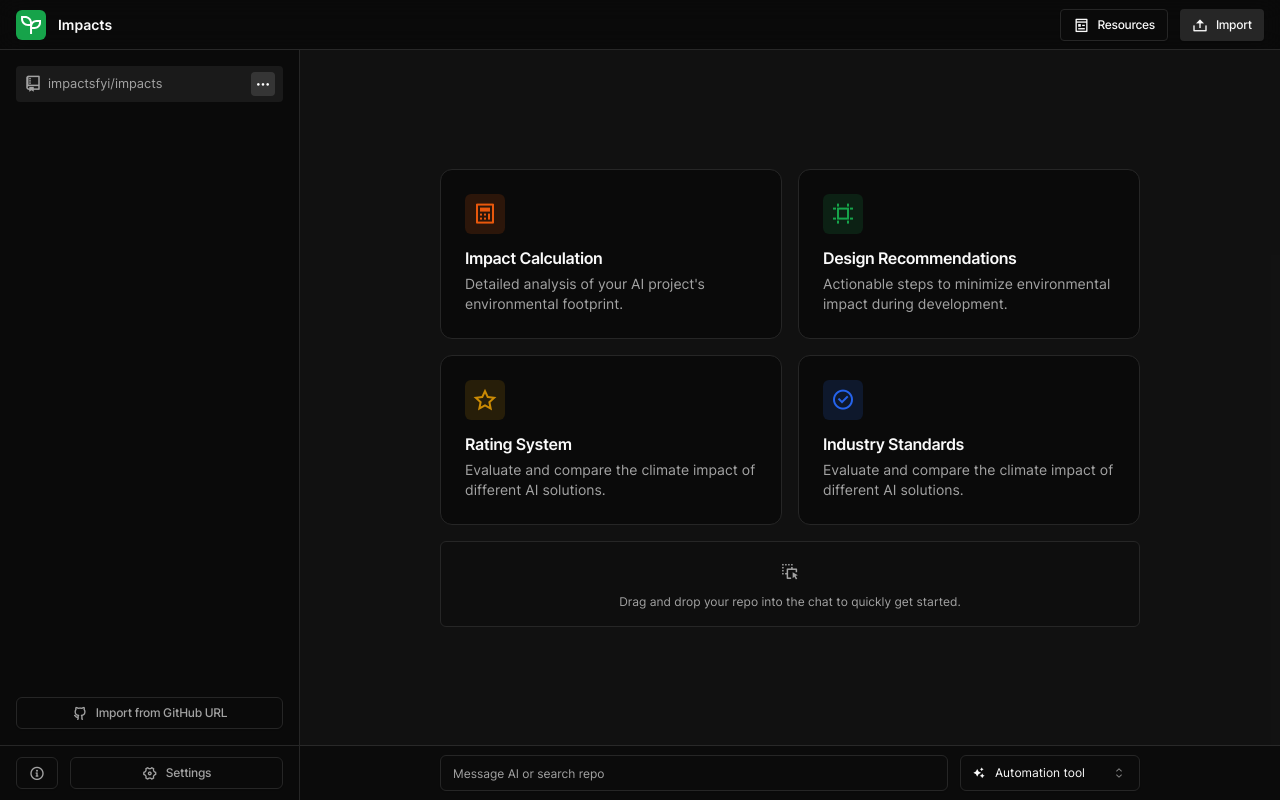
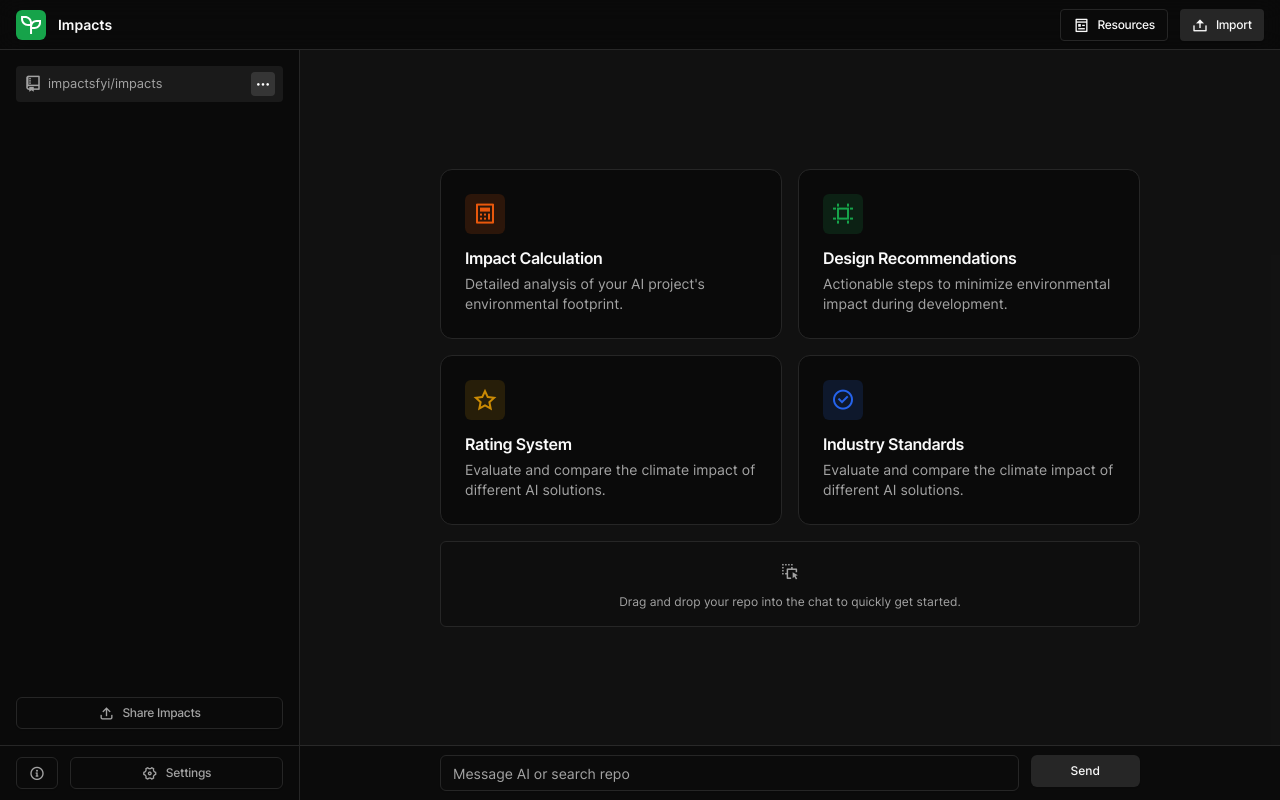
Before and after one commit to impactsfyi/impacts, a React (Vite) app in the folder apps/tauri/: page / in a window 1280 px wide. Built offline with nearby package versions, Linux system fonts and the light colour scheme.

Commit message:
[feat] basic AI chat app functionality

```diff
--- a/apps/tauri/package.json
+++ b/apps/tauri/package.json
@@ -16,11 +16,14 @@
     "@radix-ui/react-slot": "^1.1.0",
     "@tauri-apps/api": "^2",
     "@tauri-apps/plugin-shell": "^2",
+    "axios": "^1.7.7",
     "class-variance-authority": "^0.7.0",
     "clsx": "^2.1.1",
+    "framer-motion": "^11.11.9",
     "lucide-react": "^0.453.0",
     "react": "^18.2.0",
     "react-dom": "^18.2.0",
+    "react-hook-form": "^7.53.0",
     "remixicon": "^4.3.0",
     "tailwind-merge": "^2.5.4",
     "tailwindcss-animate": "^1.0.7"
--- a/apps/tauri/src/App.tsx
+++ b/apps/tauri/src/App.tsx
@@ -1,16 +1,11 @@
-// import { useState } from "react";
-// import { invoke } from "@tauri-apps/api/core";
-
+import { cn } from "./lib/utils";
+import { useState } from "react";
 import { Button } from "@/components/ui/button";
 import { Input } from "./components/ui/input";
 
-import {
-  Select,
-  SelectContent,
-  SelectItem,
-  SelectTrigger,
-  SelectValue,
-} from "@/components/ui/select"
+import { useForm } from "react-hook-form";
+import axios from "axios";
+import { motion } from "framer-motion";
 
 import {
   Dialog,
@@ -21,15 +16,30 @@ import {
   DialogTrigger,
 } from "@/components/ui/dialog"
 
+function App() {
+  interface Message {
+    type: 'user' | 'bot';
+    content: string;
+  }
 
-function App() {
-  // const [greetMsg, setGreetMsg] = useState("");
-  // const [name, setName] = useState("");
+  const [messages, setMessages] = useState<Message[]>([]);
+  const { register, handleSubmit, reset } = useForm();
 
-  // async function greet() {
-  //   // Learn more about Tauri commands at https://tauri.app/develop/calling-rust/
-  //   setGreetMsg(await invoke("greet", { name }));
-  // }
+  const onSubmit = async (data: { message: any; }) => {
+    const userMessage: Message = { type: "user", content: data.message };
+    setMessages((prevMessages) => [...prevMessages, userMessage]);
+
+    try {
+      const response = await axios.post("YOUR_API_ENDPOINT", { message: data.message });
+      const botMessage: Message = { type: "bot", content: response.data.message };
+      setMessages((prevMessages) => [...prevMessages, botMessage]);
+    } catch (error) {
+      console.error("Error fetching bot response:", error);
+    }
+
+    reset();
+  };
+
 
   return (
     <div className="flex flex-col w-full">
@@ -74,10 +84,6 @@ function App() {
                 </DialogHeader>
               </DialogContent>
             </Dialog>
-
-
-
-
 
             <Dialog>
               <DialogTrigger>
@@ -127,8 +133,8 @@ function App() {
 
               <div>
                 <Button variant="outline" size="sm" className="w-full">
-                  <i className="ri-github-line text-[16px]"></i>
-                  <span className="font-medium tracking-tight">Import from GitHub URL</span>
+                  <i className="ri-share-2-line text-[16px]"></i>
+                  <span className="font-medium tracking-tight">Share Impacts</span>
                 </Button>
               </div>
             </div>
@@ -210,8 +216,28 @@ function App() {
 
         <div className="flex flex-col justify-center items-center h-full flex-1 w-full bg-muted-foreground/5">
 
+          {messages.length > 0 && (
+            <div className="w-full max-w-[700px] flex flex-col flex-1">
+              <div className="flex-1"></div>
+              {messages.map((message, index) => (
+                <motion.div
+                  key={index}
+                  initial={{ opacity: 0, y: 20 }}
+                  animate={{ opacity: 1, y: 0 }}
+                  transition={{ duration: 0.3 }}
+                  className={`mb-4 ${message.type === "user" ? "text-right" : "text-left"}`}
+                >
+                  <div className={`inline-block px-4 py-2 border rounded-lg text-sm ${message.type === "user" ? "bg-background text-white rounded-br-none" : "bg-gray-200 text-black"}`}>
+                    {message.content}
+                  </div>
+                </motion.div>
+              ))}
+            </div>
+          )}
 
-          <div className="w-full h-[400px] max-w-[700px] flex-1 flex flex-col justify-center items-center gap-4">
+          <div
+            className={cn("w-full h-[400px] max-w-[700px] flex-1 flex flex-col justify-center items-center gap-4 transition-opacity", messages.length > 0 ? "opacity-0 absolute" : "opacity-100 relative")}
+          >
 
             <div className="grid grid-cols-1 md:grid-cols-2 gap-4">
               <div className="feature-card p-6 border rounded-xl flex flex-col gap-1 bg-background">
@@ -257,32 +283,18 @@ function App() {
           </div>
 
           <footer className="w-full bg-background/80 backdrop-blur-md h-[55px] flex flex-row items-center justify-center border-t border-muted-foreground/20 sticky bottom-0">
-            <div className="flex flex-row w-full mx-3 max-w-[700px] flex-1">
-              <Input placeholder="Message AI or search repo" className="flex-1 mr-3 text-xs" />
-
-              <Select>
-                <SelectTrigger className="w-[180px] text-xs">
-                  <div className="flex flex-row gap-2.5">
-                    <i className="ri-sparkling-2-fill"></i>
-                    <SelectValue placeholder="Automation tool" className="text-sm" />
-                  </div>
-                </SelectTrigger>
-                <SelectContent>
-                  <SelectItem value="relevance" className="text-xs">RelevanceAI</SelectItem>
-                  <SelectItem value="buildship" className="text-xs">BuildShip</SelectItem>
-                  <SelectItem value="groq" className="text-xs">Groq</SelectItem>
-
-
-                </SelectContent>
-              </Select>
-
-            </div>
+            <form onSubmit={handleSubmit(onSubmit)} className="flex flex-row w-full mx-3 max-w-[700px] flex-1 gap-3">
+              <Input
+                {...register("message", { required: true })}
+                placeholder="Message AI or search repo"
+              />
+              <Button type="submit" size="sm" className="px-10" variant="secondary">
+                Send
+              </Button>
+            </form>
           </footer>
         </div>
       </main>
-
-
-
     </div>
   );
 }
```
Also changed, not shown: 1 other file (tests, documents, lock files or other folders).
